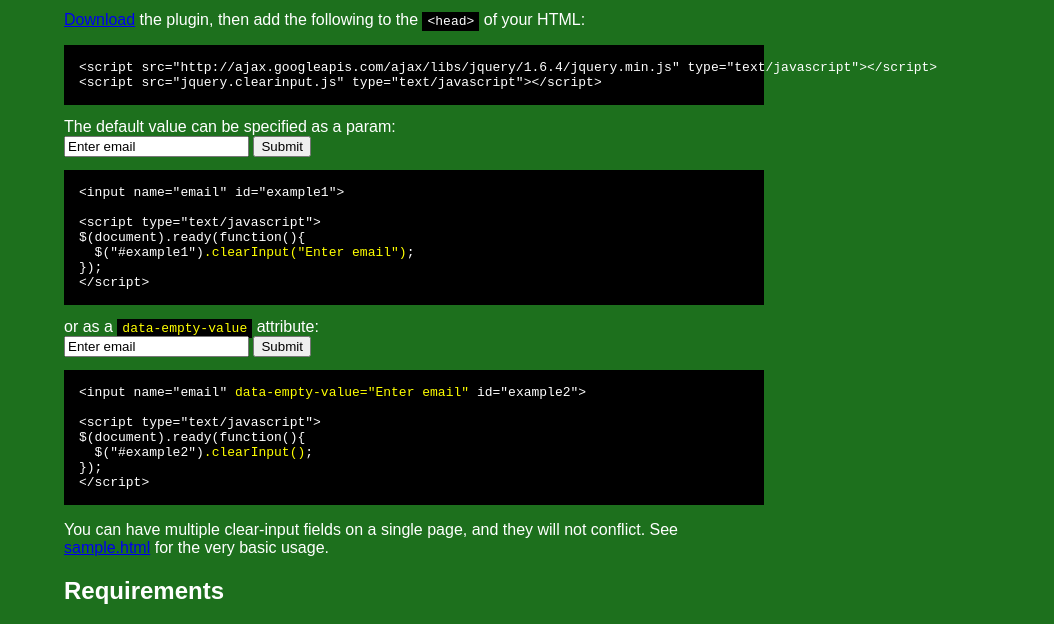
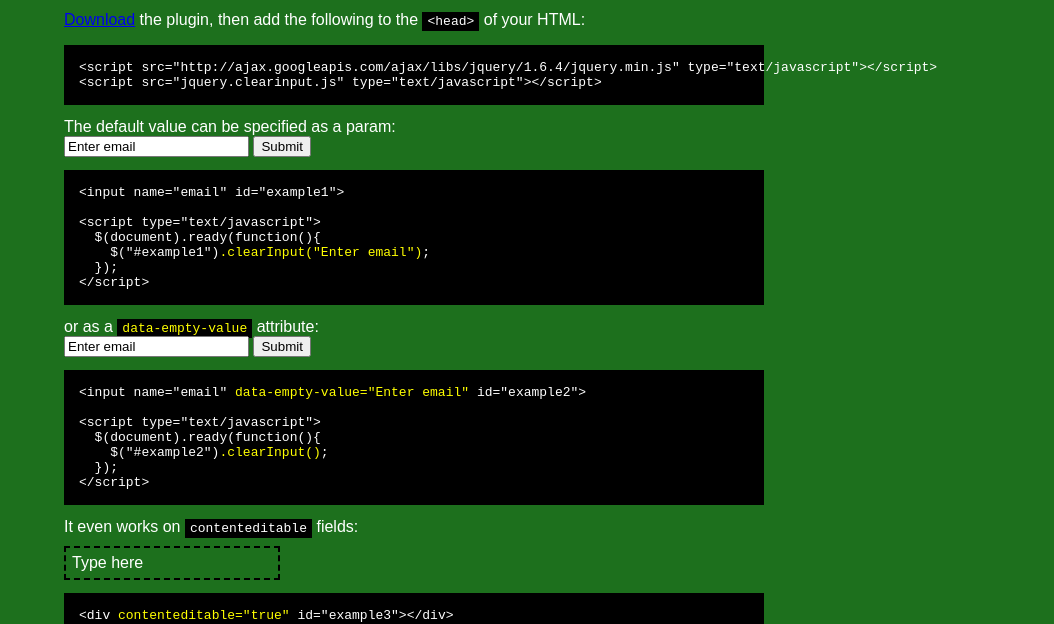
Before and after one commit to afeld/jquery-clearinput, a plain HTML site: page index.html in a window 1280 px wide. Shown: the part 322-946 px from the top of the page, without its empty margins (226-1280 px from the left). Drawn offline with nearby package versions, Linux system fonts and the light colour scheme.

Commit message:
plugin now works for contenteditable fields

```diff
--- a/index.html
+++ b/index.html
@@ -66,6 +66,7 @@ $(document).ready(function(){
     $("#example1")<span class="highlight">.clearInput("Enter email")</span>;
   });
 &lt;/script&gt;</pre>
+
     or as a <code class="highlight">data-empty-value</code> attribute:<br />
     <input name="email" data-empty-value="Enter email" id="example2"/>
     <input type="submit"/>
@@ -79,6 +80,21 @@ $(document).ready(function(){
 &lt;script type="text/javascript"&gt;
   $(document).ready(function(){
     $("#example2")<span class="highlight">.clearInput()</span>;
+  });
+&lt;/script&gt;</pre>
+
+    It even works on <code>contenteditable</code> fields:<br />
+    <div contenteditable="true" id="example3"></div>
+    <script type="text/javascript">
+    $(document).ready(function(){
+      $("#example3").clearInput("Type here");
+    });
+    </script>
+    <pre>&lt;div <span class="highlight">contenteditable="true"</span> id="example3"&gt;&lt;/div&gt;
+
+&lt;script type="text/javascript"&gt;
+  $(document).ready(function(){
+    $("#example3")<span class="highlight">.clearInput("Type here")</span>;
   });
 &lt;/script&gt;</pre>
 
--- a/jquery.clearinput.js
+++ b/jquery.clearinput.js
@@ -5,10 +5,21 @@ Author: Aidan Feldman
 Site: http://github.com/afeld/jquery-clearinput
 */
 (function( $ ){
+  function isContentEditable(el){
+    var contentEditable = $(el).attr('contenteditable');
+    return contentEditable === '' || contentEditable === 'true';
+  }
+
   // sets the field to the empty-value if it has none
   function setIfEmpty(el){
-    var $el = $(el);
-    $el.val() || $el.val($el.data('empty-value'));
+    var $el = $(el),
+      emptyVal = $el.data('empty-value');
+
+    if (isContentEditable($el)){
+      $el.text() || $el.text(emptyVal);
+    } else {
+      $el.val() || $el.val(emptyVal);
+    }
   }
 
   $.fn.clearInput = function(emptyValue){
@@ -22,8 +33,25 @@ Site: http://github.com/afeld/jquery-clearinput
         setIfEmpty($el);
       })
       .focus(function(){
-        var $el = $(this);
-        if ($el.val() === $el.data('empty-value')){
+        var $el = $(this),
+          elEmptyVal = $el.data('empty-value');
+
+        if (isContentEditable($el) && $el.text() === elEmptyVal){
+          // contenteditable field
+          $el.text('');
+
+          // This is a bit of a hack to ensure the cursor will always appear
+          // after the contents are cleared.  This probably isn't supported in
+          // all browsers.
+          if (document.createRange && window.getSelection){
+            var range = document.createRange();
+            range.selectNodeContents(this);
+            range.collapse(true);
+            window.getSelection().addRange(range);
+          }
+
+        } else if ($el.val() === elEmptyVal){
+          // normal input field
           $el.val('');
         }
       })
--- a/style.css
+++ b/style.css
@@ -22,3 +22,11 @@ code { background: #000; color: #fff; padding: 2px 5px; }
 .highlight { color: yellow; }
 hr { border: 0; width: 80%; border-bottom: 1px solid #aaa}
 .footer { text-align:center; padding-top:30px; font-style: italic; }
+
+#example3 {
+  margin-top: 10px;
+  padding: 6px;
+  display: inline-block;
+  min-width: 200px;
+  border: 2px dashed black;
+}
```
Lines whose indentation alone changed are shown as unchanged.
